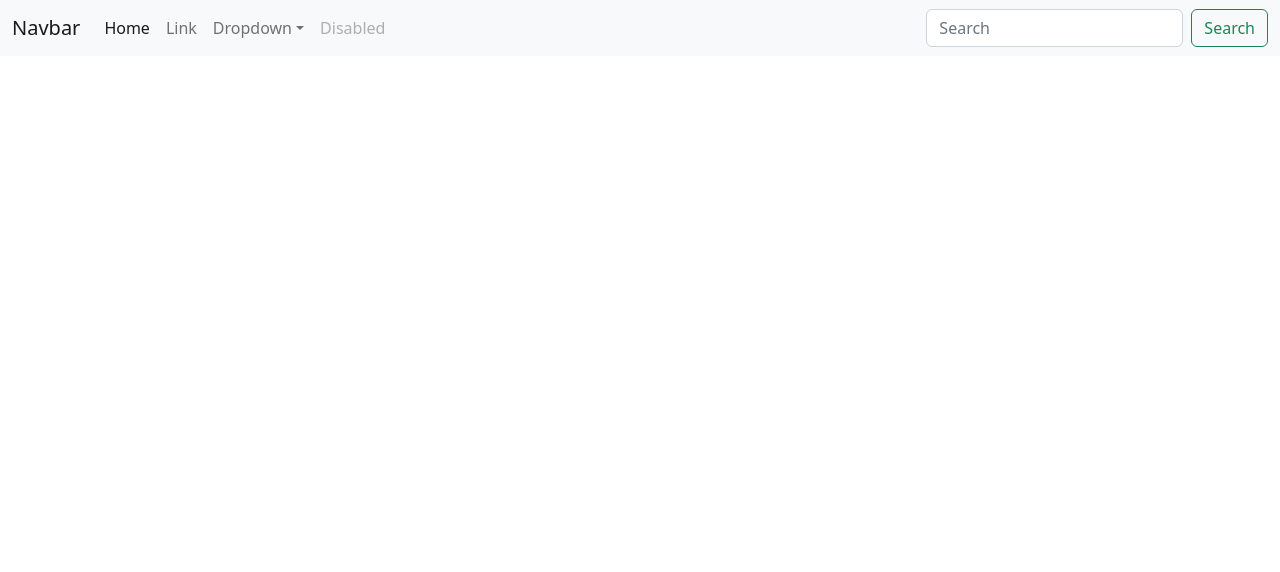
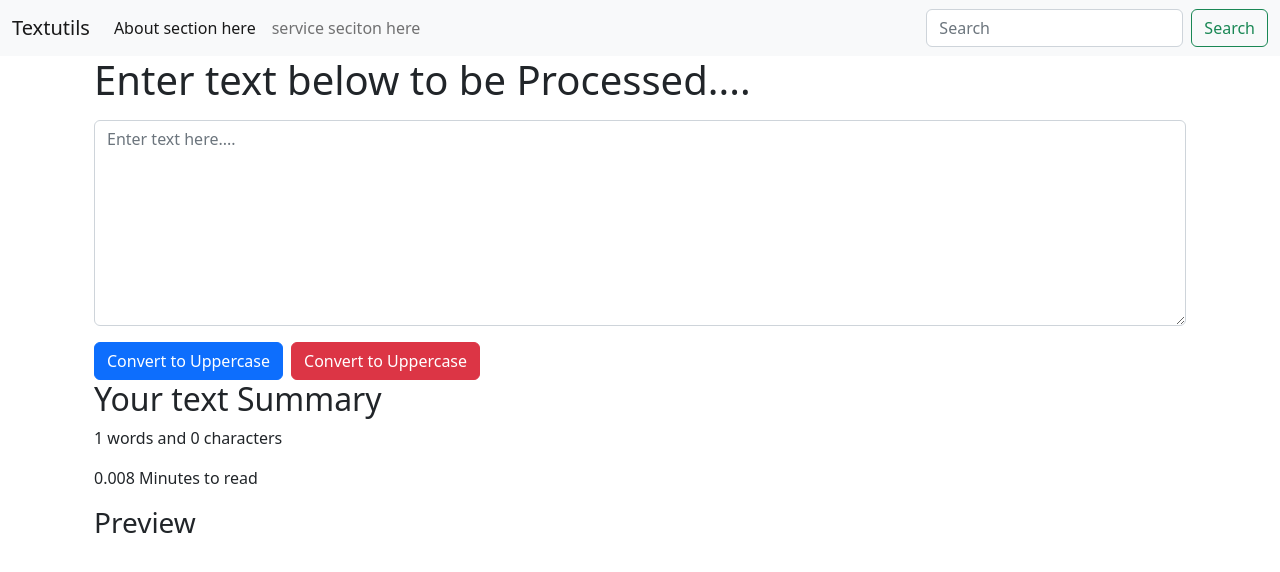
Before and after one commit to aj-sin/React-Tutorial, a React (Create React App) app: page / in a window 1280 px wide. Shown: the top 572 px of the page. Built offline with nearby package versions, Linux system fonts and the light colour scheme.

Commit message:
9 videos are completed learned about components props state bootstrap integration

```diff
--- a/src/App.js
+++ b/src/App.js
@@ -1,88 +1,15 @@
 import "./App.css";
+import Navbar from "./components/Navbar";
+import TextForm from "./components/TextForm";
+
 
 function App() {
   return (
     <>
-      <nav className="navbar navbar-expand-lg bg-light">
-        <div className="container-fluid">
-          <a className="navbar-brand" href="/">
-            Navbar
-          </a>
-          <button
-            className="navbar-toggler"
-            type="button"
-            data-bs-toggle="collapse"
-            data-bs-target="#navbarSupportedContent"
-            aria-controls="navbarSupportedContent"
-            aria-expanded="false"
-            aria-label="Toggle navigation"
-          >
-            <span className="navbar-toggler-icon"></span>
-          </button>
-          <div className="collapse navbar-collapse" id="navbarSupportedContent">
-            <ul className="navbar-nav me-auto mb-2 mb-lg-0">
-              <li className="nav-item">
-                <a className="nav-link active" aria-current="page" href="/">
-                  Home
-                </a>
-              </li>
-              <li className="nav-item">
-                <a className="nav-link" href="/">
-                  Link
-                </a>
-              </li>
-              <li className="nav-item dropdown">
-                <a
-                  className="nav-link dropdown-toggle"
-                  href="/"
-                  role="button"
-                  data-bs-toggle="dropdown"
-                  aria-expanded="false"
-                >
-                  Dropdown
-                </a>
-                <ul className="dropdown-menu">
-                  <li>
-                    <a className="dropdown-item" href="/">
-                      Action
-                    </a>
-                  </li>
-                  <li>
-                    <a className="dropdown-item" href="/">
-                      Another action
-                    </a>
-                  </li>
-                  <li>
-                    <hr className="dropdown-divider" />
-                  </li>
-                  <li>
-                    <a className="dropdown-item" href="/">
-                      Something else here
-                    </a>
-                  </li>
-                </ul>
-              </li>
-              <li className="nav-item">
-                <a className="nav-link disabled" href="/">
-                  Disabled
-                </a>
-              </li>
-              <li className="new"></li>
-            </ul>
-            <form className="d-flex" role="search">
-              <input
-                className="form-control me-2"
-                type="search"
-                placeholder="Search"
-                aria-label="Search"
-              />
-              <button className="btn btn-outline-success" type="submit">
-                Search
-              </button>
-            </form>
-          </div>
-        </div>
-      </nav>
+      <Navbar title="Textutils"  about="About section here"   services="service seciton here"/>
+      <div className="container">
+      <TextForm title="Enter text below to be Processed...."/>
+      </div>
     </>
   );
 }
--- /dev/null
+++ b/src/components/Navbar.js
@@ -0,0 +1,100 @@
+import React from 'react'
+import PropTypes from 'prop-types';
+
+export default function Navbar(props) {
+  return (
+    <nav className="navbar navbar-expand-lg bg-light">
+        <div className="container-fluid">
+          <a className="navbar-brand" href="/">
+            {props.title}
+          </a>
+          <button
+            className="navbar-toggler"
+            type="button"
+            data-bs-toggle="collapse"
+            data-bs-target="#navbarSupportedContent"
+            aria-controls="navbarSupportedContent"
+            aria-expanded="false"
+            aria-label="Toggle navigation"
+          >
+            <span className="navbar-toggler-icon"></span>
+          </button>
+          <div className="collapse navbar-collapse" id="navbarSupportedContent">
+            <ul className="navbar-nav me-auto mb-2 mb-lg-0">
+              <li className="nav-item">
+                <a className="nav-link active" aria-current="page" href="/">
+                  {props.about}
+                </a>
+              </li>
+              <li className="nav-item">
+                <a className="nav-link" href="/">
+                  {props.services}
+                </a>
+              </li>
+              {/* <li className="nav-item dropdown">
+                <a
+                  className="nav-link dropdown-toggle"
+                  href="/"
+                  role="button"
+                  data-bs-toggle="dropdown"
+                  aria-expanded="false"
+                >
+                  Dropdown
+                </a>
+                <ul className="dropdown-menu">
+                  <li>
+                    <a className="dropdown-item" href="/">
+                      Action
+                    </a>
+                  </li>
+                  <li>
+                    <a className="dropdown-item" href="/">
+                      Another action
+                    </a>
+                  </li>
+                  <li>
+                    <hr className="dropdown-divider" />
+                  </li>
+                  <li>
+                    <a className="dropdown-item" href="/">
+                      Something else here
+                    </a>
+                  </li>
+                </ul>
+              </li> */}
+              {/* <li className="nav-item">
+                <a className="nav-link disabled" href="/">
+                  Disabled
+                </a>
+              </li> */}
+              <li className="new"></li>
+            </ul>
+            <form className="d-flex" role="search">
+              <input
+                className="form-control me-2"
+                type="search"
+                placeholder="Search"
+                aria-label="Search"
+              />
+              <button className="btn btn-outline-success" type="submit">
+                Search
+              </button>
+            </form>
+          </div>
+        </div>
+      </nav>
+  )
+}
+
+
+Navbar.propTypes={
+    title:PropTypes.string.isRequired,
+    about:PropTypes.string,
+    services:PropTypes.string
+}
+
+// Navbar.defaultProps={
+//     title:"Title here",
+//     about:"About here",
+//     services:"services here"
+// }
--- /dev/null
+++ b/src/components/TextForm.js
@@ -0,0 +1,54 @@
+import React,{useState} from "react";
+// import PropTypes from 'prop-types';
+
+
+export default function TextForm(props) {
+
+    const handleupclick=()=>{
+        console.log("Button is been clicked" +text)
+        let newtext=text.toUpperCase()
+        setText(newtext)
+    }
+    const handlelcclick=()=>{
+        console.log("Button is been clicked" +text)
+        let newtext=text.toLowerCase()
+        setText(newtext)
+    }
+    const handleonchange=(event)=>{
+        setText(event.target.value)//event is an object having an element target which identifies which button called the event
+        console.log("onchanged")
+    }
+
+
+    const [text,setText]=useState("");
+
+
+  return (
+    <>
+    <div className="container">
+      <div className="mb-3">
+        <label htmlFor="exampleFormControlTextarea1" className="form-label">
+          <h1>{props.title}</h1>
+        </label>
+        <textarea
+          className="form-control"
+          id="exampleFormControlTextarea1"
+          rows="8"
+          value={text}
+          placeholder="Enter text here...."
+          onChange={handleonchange}
+        ></textarea>
+      </div>
+      <button className="btn btn-primary" onClick={handleupclick}>Convert to Uppercase</button>
+      <button className="btn btn-danger mx-2" onClick={handlelcclick}>Convert to Uppercase</button>
+    </div>
+    <div className="container">
+        <h2>Your text Summary</h2>
+        <p>{text.split(" ").length} words and {text.length} characters</p>
+        <p>{0.008*text.split(" ").length} Minutes to read</p>
+        <h3>Preview</h3>
+        <p>{text}</p>
+    </div>
+    </>
+  );
+}
```
